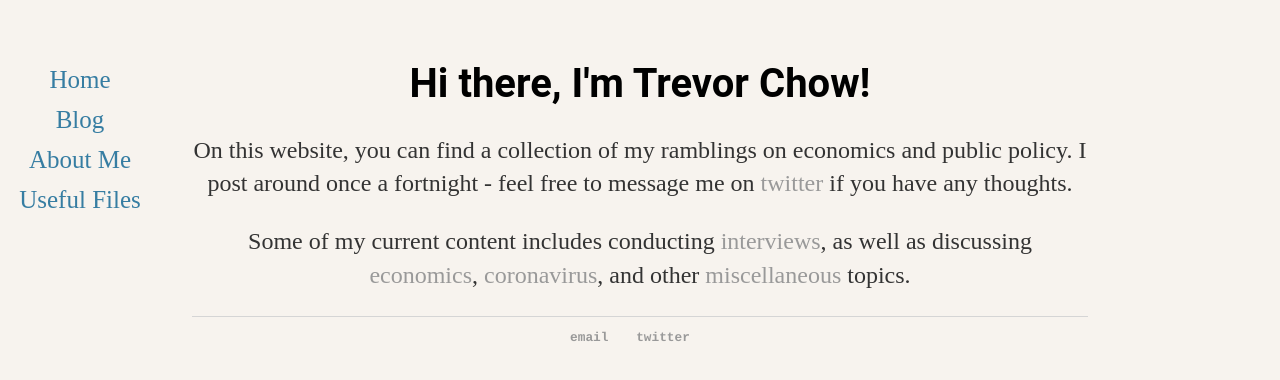
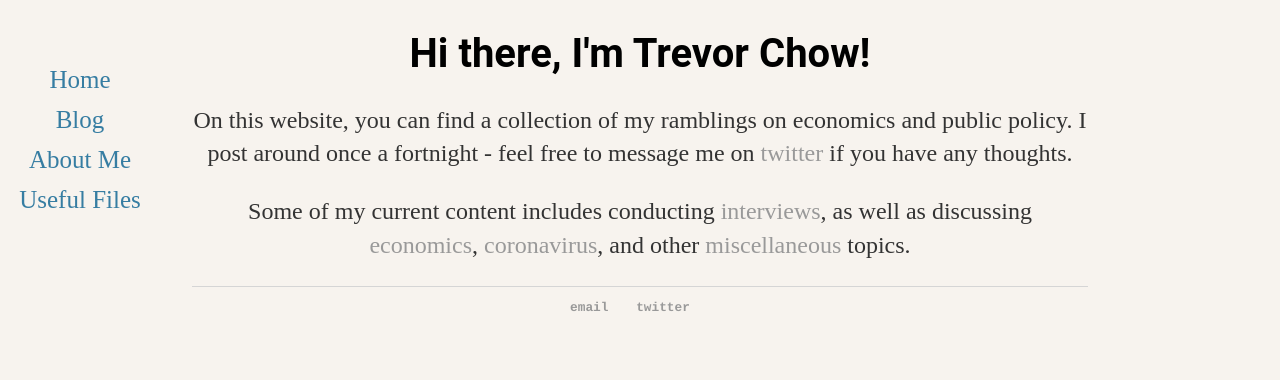
Before and after one commit to tmychow/tmychow.github.io, a Jekyll site: the page built from index.html, in a window 1280 px wide. Shown: the top 380 px of the page. Built offline with Jekyll 4.4.1, drawn with Linux system fonts in a browser that asks for light colours.

Commit message:
Update main.css

```diff
--- a/css/main.css
+++ b/css/main.css
@@ -1,5 +1,5 @@
 body {
-    margin: 60px auto;
+    margin: 30px auto;
     width: 70%;
     background-color: hsl(35, 36%, 95%);
 }
@@ -70,8 +70,3 @@ ul.posts li {
   display: block;
   text-align: center;
 }
-
-.main {
-  margin-left: 160px; /* Same as the width of the sidebar */
-  padding-left: 10px;
-}
```
